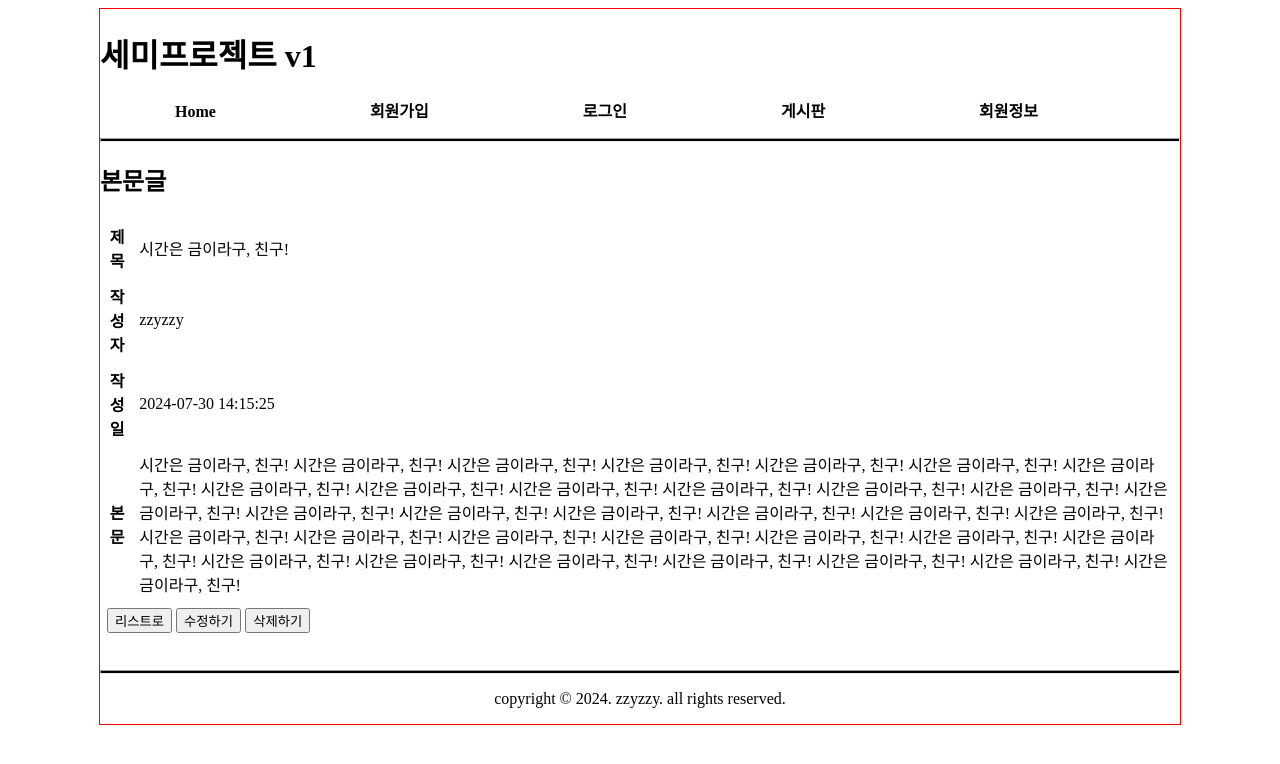
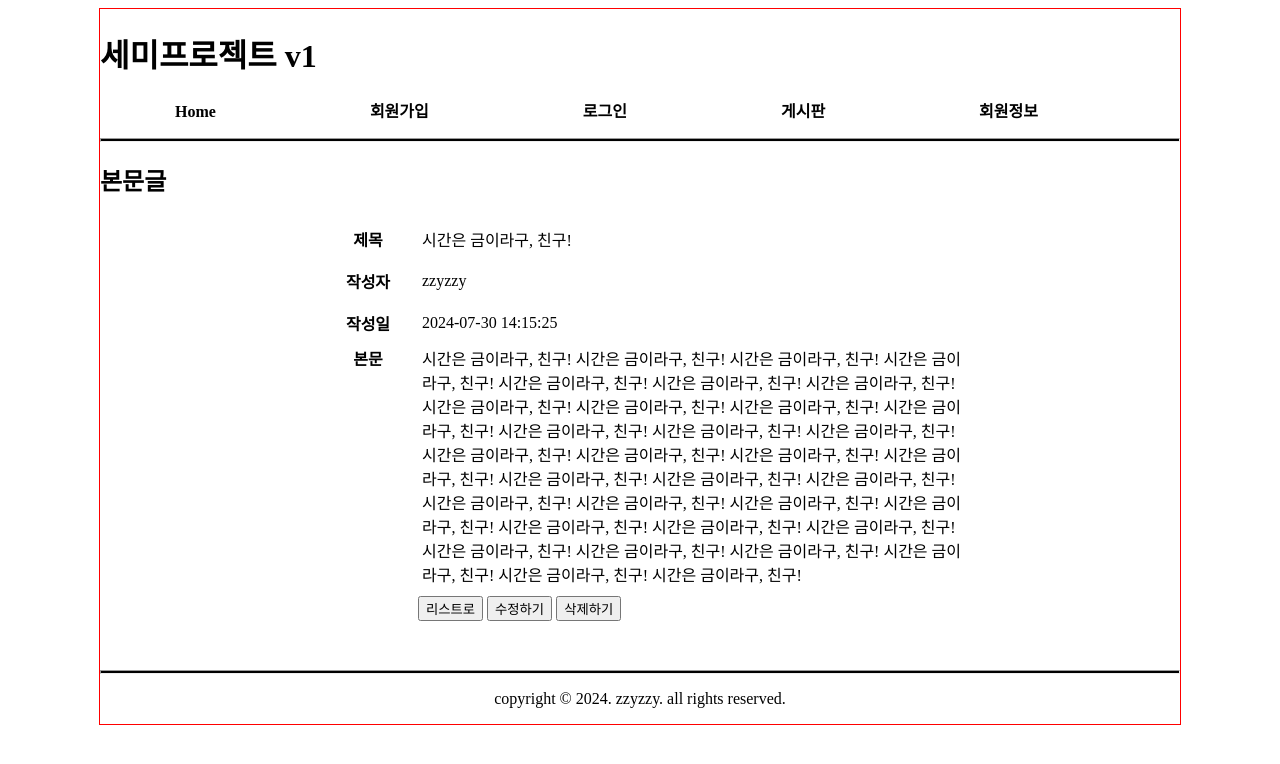
Before and after one commit to play10grounds/semiprojectv1, a FastAPI app: page /board/view in a window 1280 px wide. Shown: the top 764 px of the page. Run offline with FastAPI, Linux system fonts and the light colour scheme.

Commit message:
게시판 본문글 스타일링

```diff
--- a/views/templates/board/view.html
+++ b/views/templates/board/view.html
@@ -5,7 +5,11 @@
     <title>세미프로젝트</title>
     <link rel="stylesheet" href="/static/css/project.css">
     <style>
-
+        table { width: 650px; margin: 0 auto; }
+        tr { height: 40px }
+        th { width: 100px }
+        tr:nth-child(4) { vertical-align: top }
+        #listbtn { margin-left: 100px }
     </style>
 </head>
 <body>
@@ -22,7 +26,7 @@
         </nav>
         <main>
             <h2>본문글</h2>
-            <table cellpadding="5">
+            <table>
                 <tr><th>제목</th><td>시간은 금이라구, 친구!</td></tr>
                 <tr><th>작성자</th><td>zzyzzy</td></tr>
                 <tr><th>작성일</th><td>2024-07-30 14:15:25</td></tr>
```
